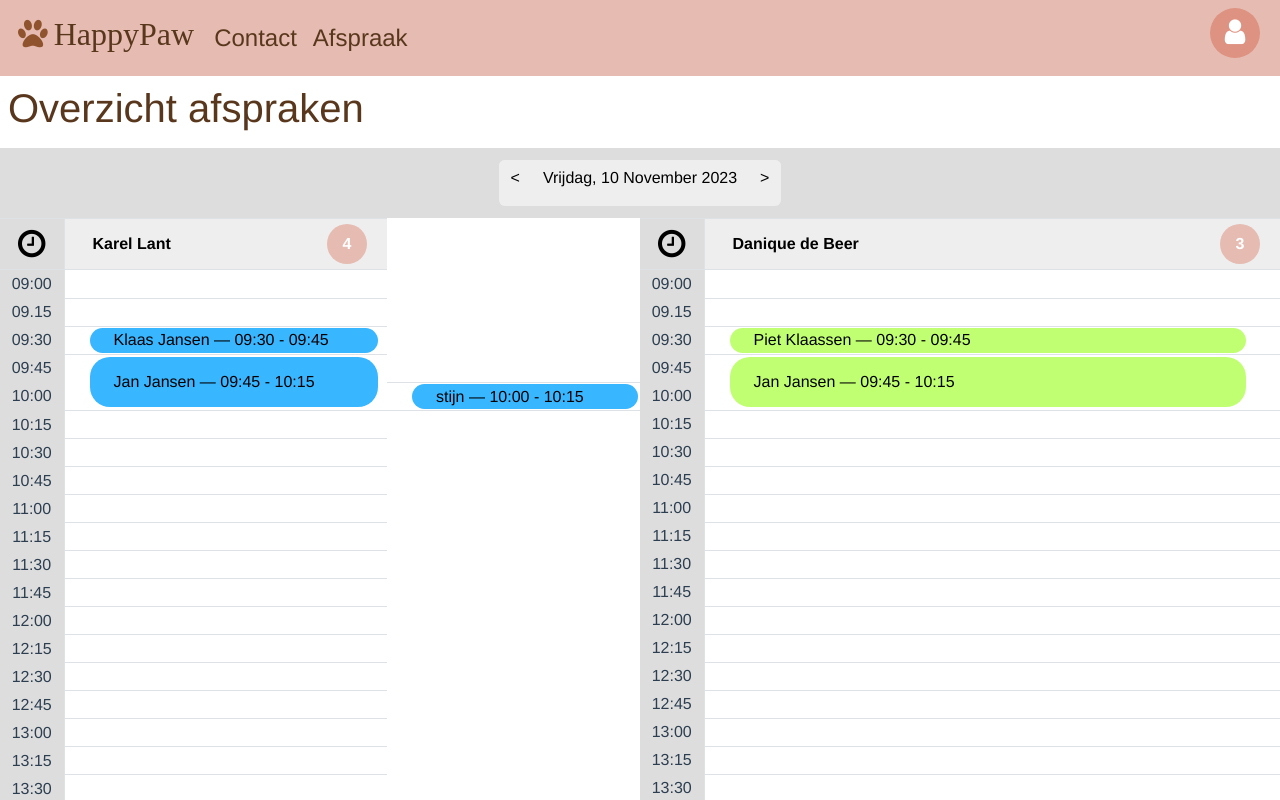
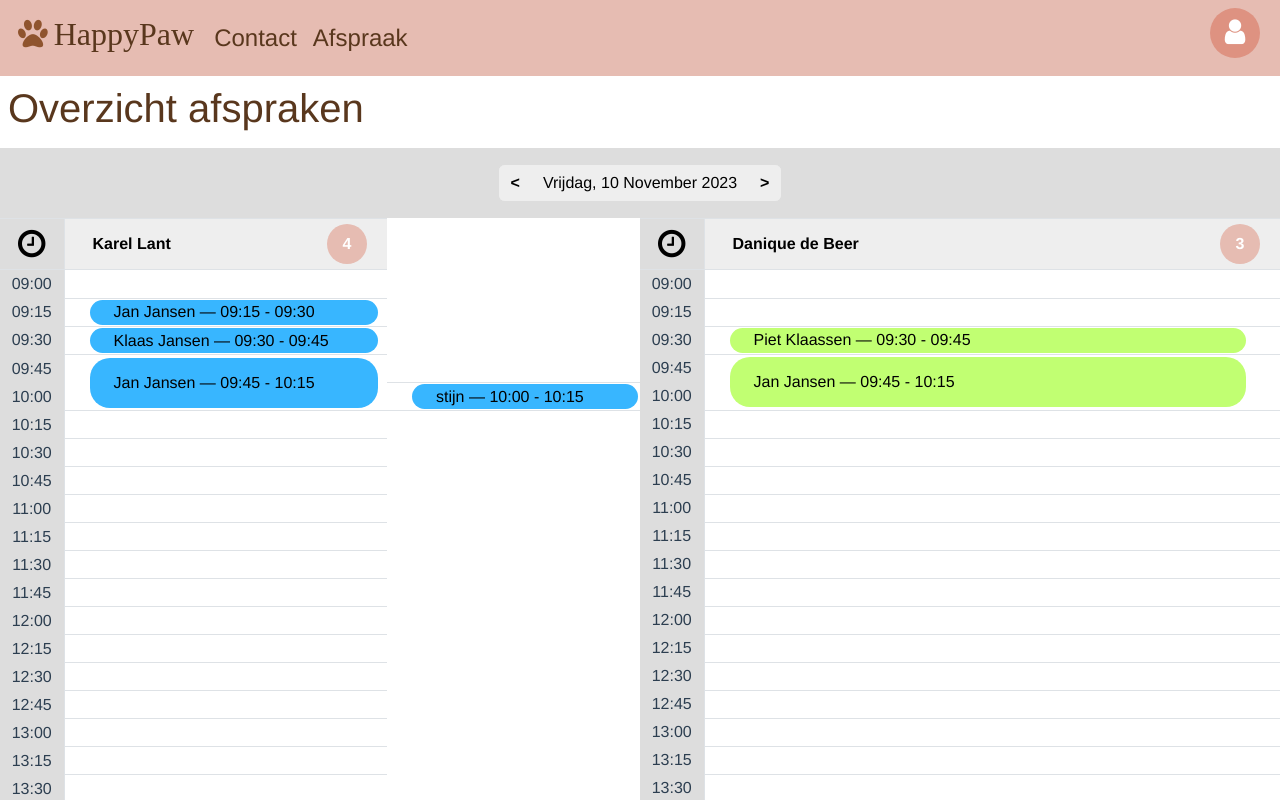
Before and after one commit to Educom-Trainees/educom-dierenartsen, a Vue app: page /overview in a window 1280 px wide. Shown: the top 800 px of the page. Built offline with nearby package versions, Linux system fonts and the light colour scheme; data requests are answered from the project's data file.

Commit message:
Fixed bug in hardcoded timeslot array

```diff
--- a/src/views/Overview.vue
+++ b/src/views/Overview.vue
@@ -32,7 +32,7 @@ const testDate = '2023-11-10'
 const today = new Date(testDate)
 const baseUrlActiveAppointments = 'http://localhost:3000/appointments?status=0&date='
 const timeslots = [
-    "09:00","09.15","09:30","09:45","10:00","10:15","10:30","10:45","11:00",
+    "09:00","09:15","09:30","09:45","10:00","10:15","10:30","10:45","11:00",
     "11:15","11:30","11:45","12:00","12:15","12:30","12:45","13:00","13:15",
     "13:30","13:45","14:00","14:15","14:30","14:45","15:00","15:15","15:30",
     "15:45","16:00","16:15","16:30","16:45","17:00","17:15"
@@ -107,5 +107,9 @@ export default {
     background-color: var(--lightGrey);
     color: black;
     border: none;
+    margin-bottom: 0;
+}
+#datepicker-area .active {
+    font-weight: bold;
 }
 </style>
```
